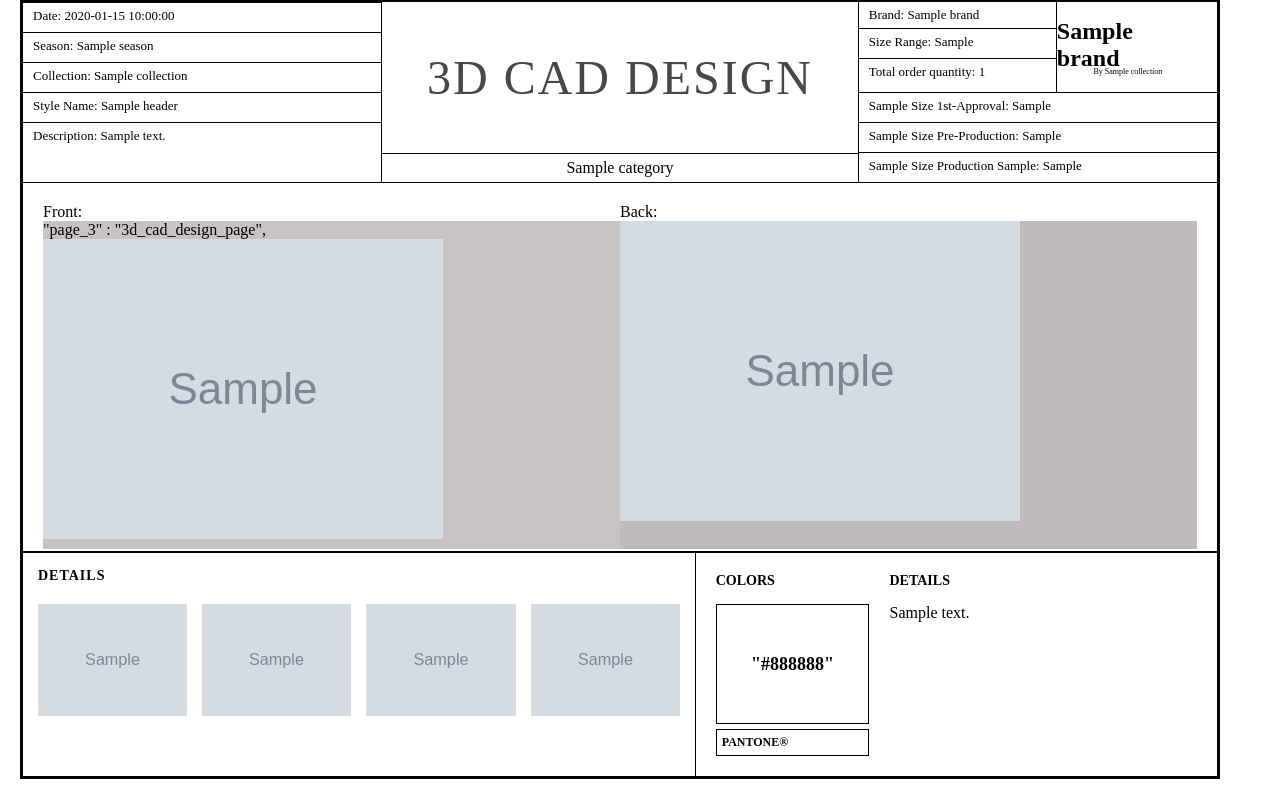
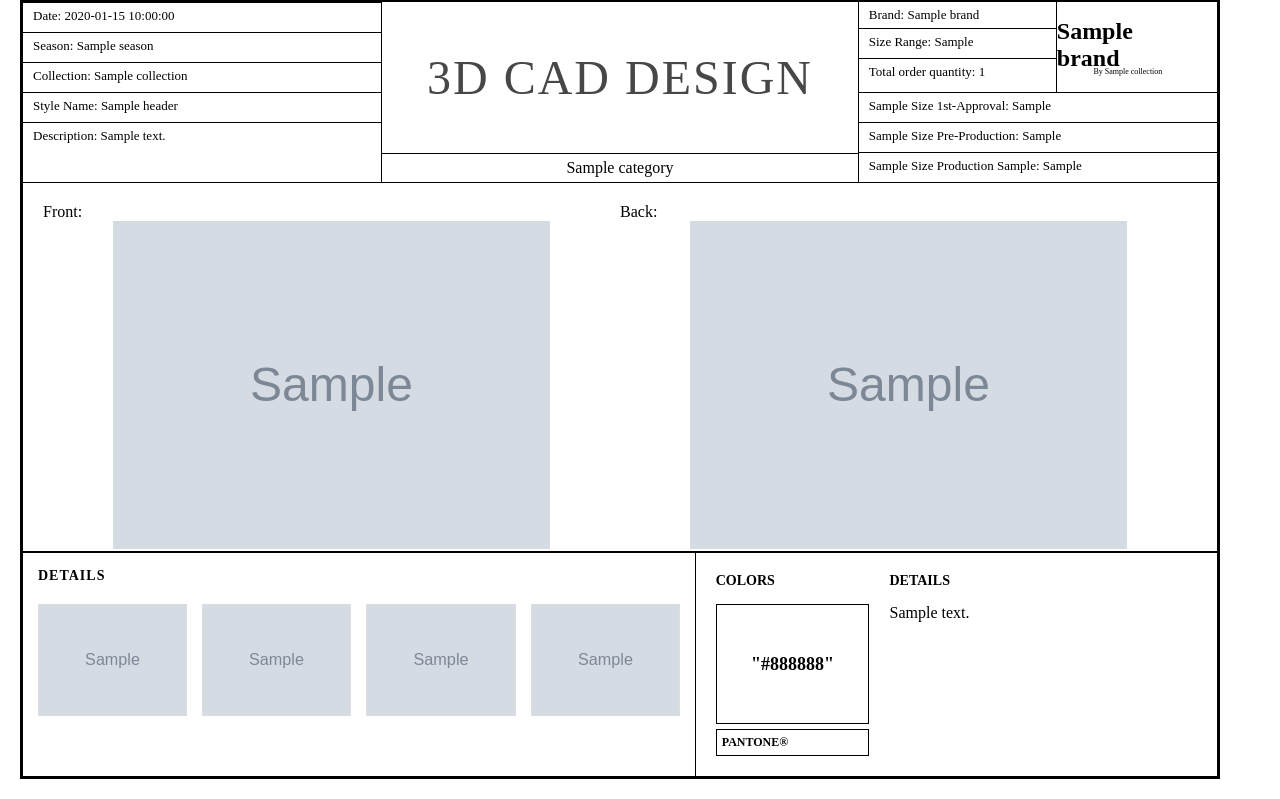
Before and after one commit to AshwinGorleConsultadd/swanky_women, a Python web app: template templates/3d_cad_design_page.html in a window 1280 px wide. Shown: the part 21-820 px from the top of the page. Run offline with Jinja, Linux system fonts and the light colour scheme; the template is opened without the code that fills it: most values are stand-ins (such as "Sample title", 1, 10 or a date in 2020); grey boxes marked "Sample" are stand-in pictures.

Commit message:
fix : image rendering

```diff
--- a/data/master_filled.json
+++ b/data/master_filled.json
@@ -188,7 +188,7 @@
         ]
     },
     "page_6": {
-        "measurement_image_url": "ab-label.png",
+        "measurement_image_url": "assets/ab-label.png",
         "measurements": [
             {
                 "point_of_measurement": "Bust",
--- a/templates/3d_cad_design_page.html
+++ b/templates/3d_cad_design_page.html
@@ -321,15 +321,14 @@
     <div class="sketch-container">
         <div style="height: 100%; width: 50%;">
             <span>Front:</span>
-            <div style="width: 100%; height : 100%; background: #c8c3c3;">
-        "page_3" : "3d_cad_design_page",
-                <img src="{{page_3.front_image_url}}" alt="Technical Sketch Front and Back" class="sketch-image">
+            <div style="width: 100%; height : 100%; display: flex; justify-content: center;">
+                <img src="{{page_2.front_image_url}}" alt="Technical Sketch Front and Back" class="sketch-image">
             </div>
         </div>
         <div style="height: 100%; width: 50%;">
             <span>Back:</span>
-            <div style="width: 100%; height : 100%; background: #c0bbbb;">
-                <img src="{{page_3.back_image_url}}" alt="Technical Sketch Front and Back" class="sketch-image">
+            <div style="width: 100%; height : 100%; display: flex; justify-content: center;">
+                <img src="{{page_2.back_image_url}}" alt="Technical Sketch Front and Back" class="sketch-image">
             </div>
         </div>
     </div>
@@ -341,17 +340,17 @@
         <div class="gallery-section">
             <h3>Details</h3>
             <div class="thumbnail-grid">
-                <img src="{{page_3.detail_image_1_url}}" alt="Dress view 1">
-                <img src="{{page_3.detail_image_1_url}}" alt="Dress view 2">
-                <img src="{{page_3.detail_image_1_url}}" alt="Dress view 3">
-                <img src="{{page_3.detail_image_1_url}}" alt="Dress view 4">
+                <img src="{{page_2.detail_image_1_url}}" alt="Dress view 1">
+                <img src="{{page_2.detail_image_1_url}}" alt="Dress view 2">
+                <img src="{{page_2.detail_image_1_url}}" alt="Dress view 3">
+                <img src="{{page_2.detail_image_1_url}}" alt="Dress view 4">
             </div>
         </div>
 
         <div class="info-section">
             <div class="color-box-container">
                 <h3>Colors</h3>
-                <div class="color-swatch">"{{page_3.color}}"</div>
+                <div class="color-swatch">"{{page_2.color}}"</div>
                 <div class="pantone-label">PANTONE®</div>
             </div>
 
@@ -372,7 +371,7 @@
                         Side-gathered ruched detail at the waist
                     </li>
                 </ul> -->
-                {{page_3.details}}
+                {{page_2.details}}
             </div>
         </div>
     </div>
--- a/templates/fabrics_quality_standards.html
+++ b/templates/fabrics_quality_standards.html
@@ -221,7 +221,7 @@
         </div>
 
         <div class="header-center">
-            <h1>Fabric Quality and Standards</h1>
+            <h1 style="text-align: center;">Fabric Quality and Standards</h1>
             <div class="category">{{ header.category }}</div>
         </div>
 
--- a/templates/product_construction.html
+++ b/templates/product_construction.html
@@ -223,7 +223,7 @@
         </div>
 
         <div class="header-center">
-            <h1>PRODUCT CONSTRUCTION</h1>
+            <h1 style="text-align: center;">PRODUCT CONSTRUCTION</h1>
             <div class="category">{{ header.category }}</div>
         </div>
 
```
Also changed, not shown: generate.py (+7 -0 lines), templates/measurements.html (+7 -7 lines), templates/technical_sketch_page.html (+4 -3 lines), 9 other files.
